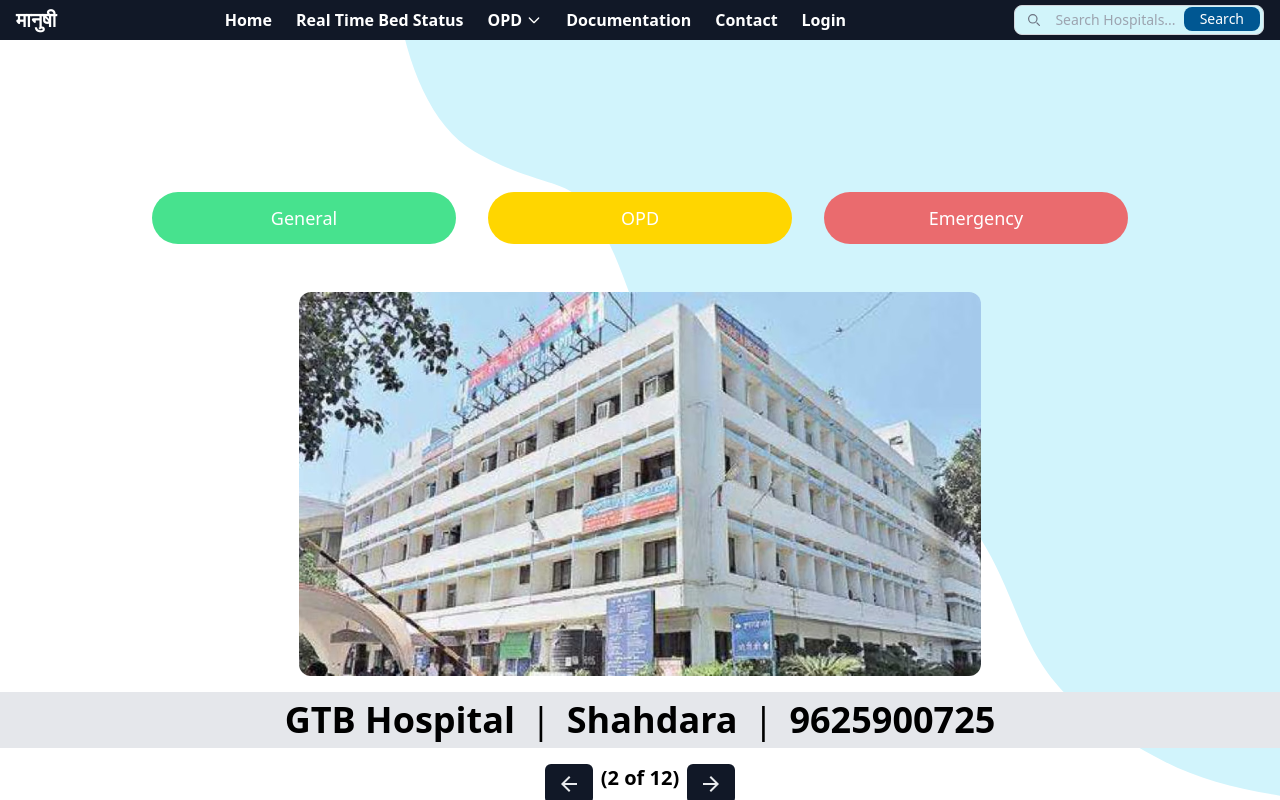
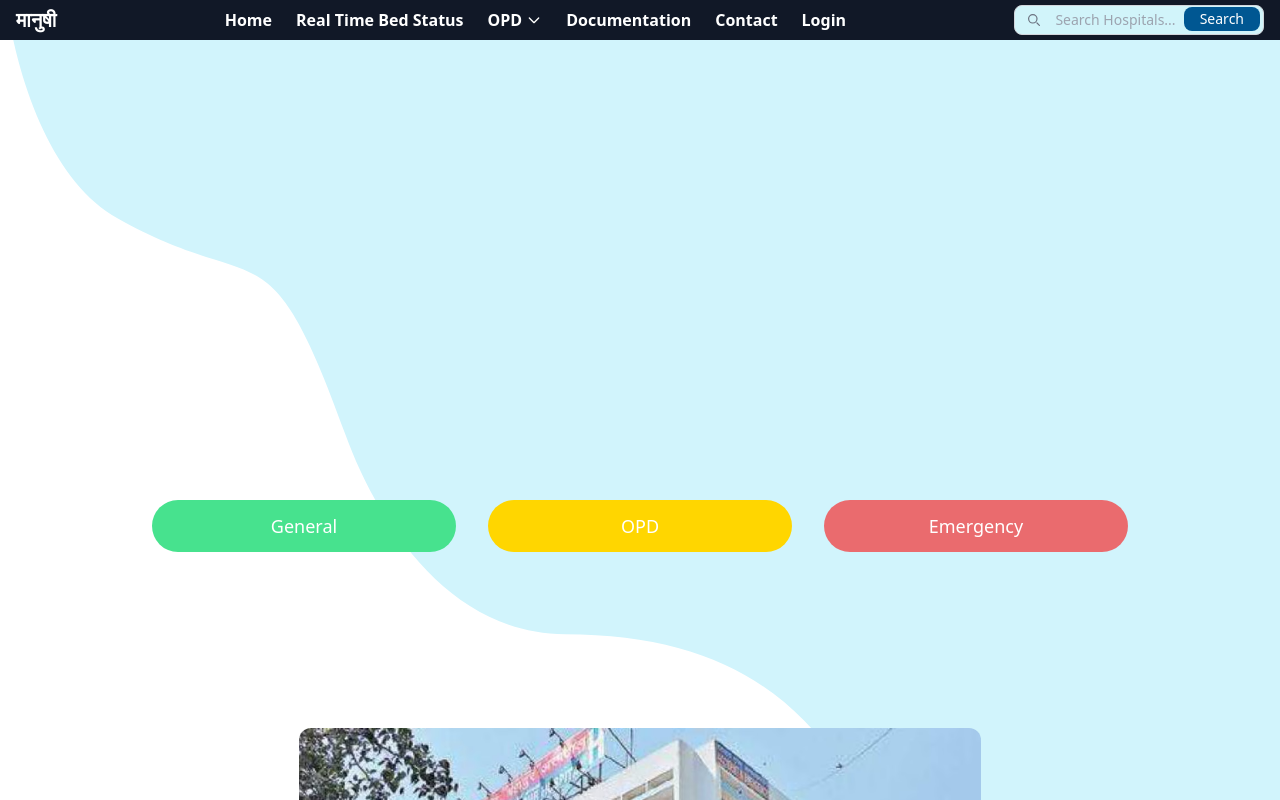
Before and after one commit to sumit-8305/sih1.0, a React (Create React App) app: page / in a window 1280 px wide. Shown: the top 800 px of the page. Built offline with nearby package versions, Linux system fonts and the light colour scheme.

Commit message:
Landingdesign

```diff
--- a/src/components/Landing.js
+++ b/src/components/Landing.js
@@ -15,7 +15,7 @@ const Landing = () => {
         }}
       >
         {/* category */}
-        <div className='m-8 mt-48 flex flex-col md:flex-row justify-center md:gap-8 gap-4 text-white items-center'>
+        <div className='m-8 flex flex-col md:flex-row justify-center md:gap-8 gap-4 text-white items-center' style={{marginTop:'500px',}}>
           <button className='w-full md:w-1/4 px-4 py-3 rounded-full text-lg text-center transform hover:scale-110 duration-200 ease-in-out' style={{background: '#47E28E'}}>
             General
           </button>
--- a/src/components/Login.js
+++ b/src/components/Login.js
@@ -88,7 +88,7 @@ const Login = ({ setIsLoggedIn, setHospitalName, setUniqueId }) => {
               fontSize: '16px',
             }}
           ></input>
-          <button className='text-start font-semibold text-blue-600 m-2 ml-0'><a href='https://youtu.be/tdgrxfz0F6Q?si=nYtJzmXBeizfRX_K'>Forgot Password?</a></button>
+          <button className='text-start font-semibold text-blue-600 m-2 ml-0'><a href='https://www.google.com/url?url=https://www.glowroad.com/pd/sexual-power-tablets-for-men-long-time/5774948%3Fsrsltid%3DAfmBOopcfuFTeicOyKwab9JqMUudfsFqk0ue1ik7acaKn6Id6oQAt9sK45Y&rct=j&q=&esrc=s&opi=95576897&sa=U&ved=0ahUKEwiTrKPHnY6IAxUgbPUHHVS0GGwQgOUECIII&usg=AOvVaw2-ex86BnjuSZYGB2s6eloG'>Forgot Password?</a></button>
           <button className="font-semibold bg-[#D1F4FA] hover:bg-blue-200 active:bg-blue-300"
             type="submit"
             style={{
--- a/src/components/Tiles.js
+++ b/src/components/Tiles.js
@@ -24,7 +24,7 @@ export default function Tiles() {
 
   return (
     <>
-      <div className='flex flex-col items-center'>
+      <div className='flex flex-col items-center mt-40'>
         {/* Responsive image handling */}
         <img
           src={hospital.imageURL}
```
